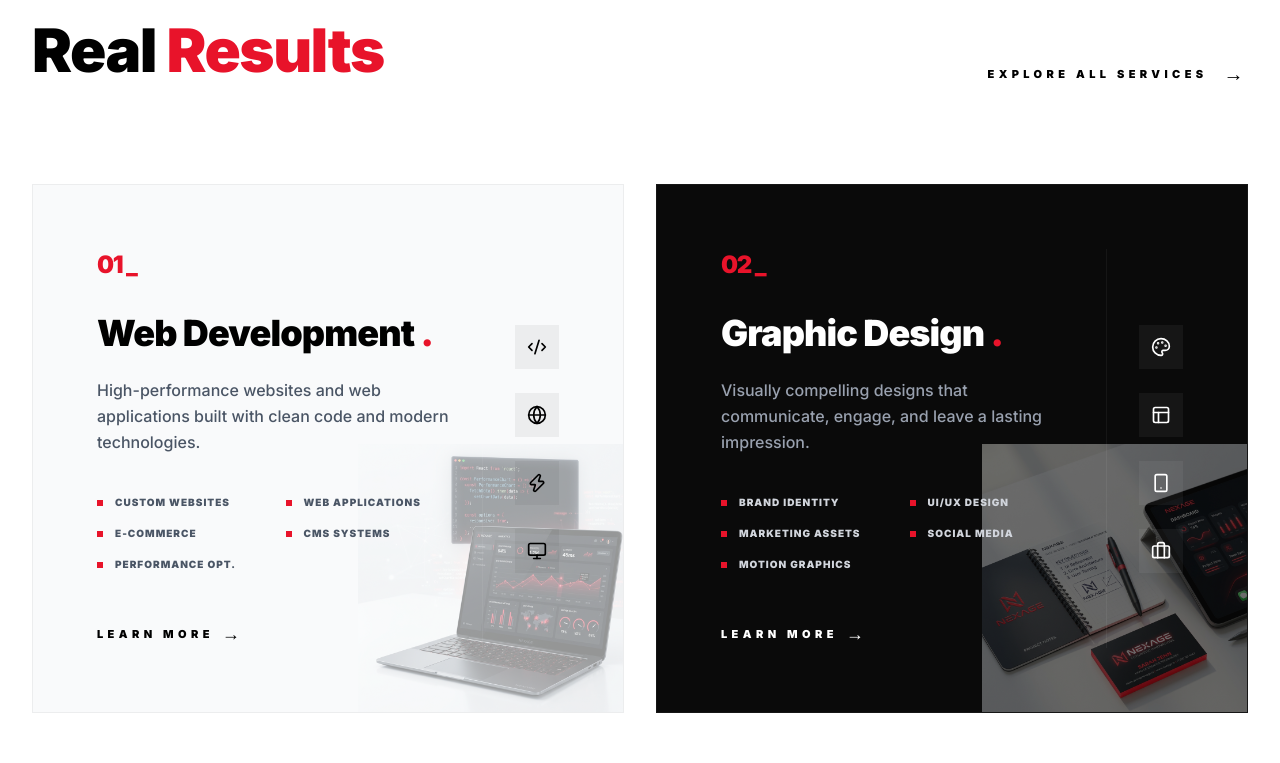
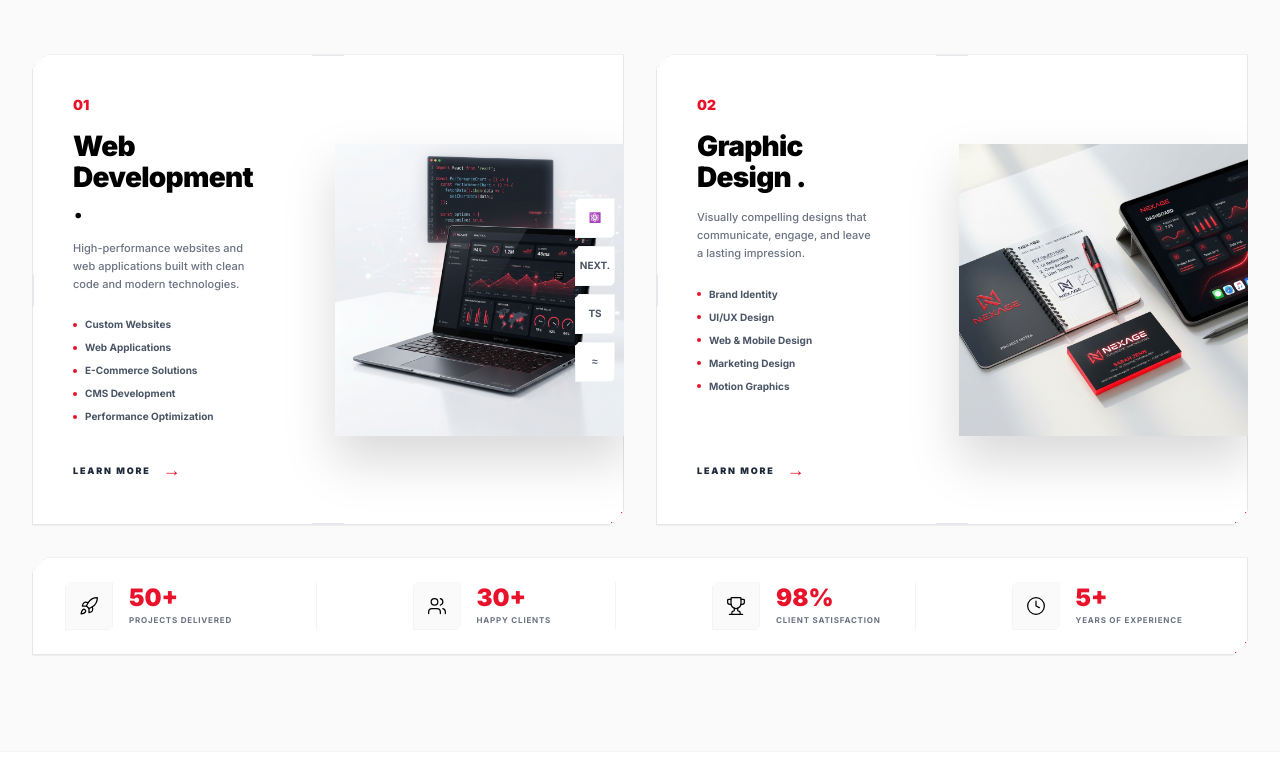
Before and after one commit to ayoub21dev/Nexage, a Next.js app: page / in a window 1280 px wide. Shown: the part 1037-1800 px from the top of the page. Built offline with nearby package versions, Linux system fonts and the light colour scheme.

Commit message:
refactor: redesign services section with updated layout, styling, and content structures

```diff
--- a/components/Services.tsx
+++ b/components/Services.tsx
@@ -3,94 +3,102 @@
 import Image from "next/image";
 import Link from "next/link";
 import { motion } from "framer-motion";
-import { Code2, Monitor, Layout, Smartphone, Palette, Briefcase, Zap, Globe } from "lucide-react";
+import { Rocket, Users, Trophy, Clock } from "lucide-react";
 
 export default function Services() {
   const services = [
     {
       id: "01",
-      title: "Web Development",
+      title: "Web\nDevelopment .",
       description: "High-performance websites and web applications built with clean code and modern technologies.",
-      bullets: ["Custom Websites", "Web Applications", "E-Commerce", "CMS Systems", "Performance Opt."],
-      icons: [Code2, Globe, Zap, Monitor],
+      bullets: ["Custom Websites", "Web Applications", "E-Commerce Solutions", "CMS Development", "Performance Optimization"],
       image: "/service_web_dev.png",
-      dark: false,
     },
     {
       id: "02",
-      title: "Graphic Design",
+      title: "Graphic\nDesign .",
       description: "Visually compelling designs that communicate, engage, and leave a lasting impression.",
-      bullets: ["Brand Identity", "UI/UX Design", "Marketing Assets", "Social Media", "Motion Graphics"],
-      icons: [Palette, Layout, Smartphone, Briefcase],
+      bullets: ["Brand Identity", "UI/UX Design", "Web & Mobile Design", "Marketing Design", "Motion Graphics"],
       image: "/service_graphic_design.png",
-      dark: true,
     },
   ];
 
   return (
-    <section id="services" className="py-32 bg-white relative overflow-hidden">
-      <div className="container mx-auto px-8 relative z-10">
-        <div className="flex flex-col lg:flex-row justify-between items-start lg:items-end mb-24 gap-12">
-          <motion.div
-            initial={{ opacity: 0, y: 30 }}
-            whileInView={{ opacity: 1, y: 0 }}
-            viewport={{ once: true }}
-            className="max-w-3xl"
-          >
-            <div className="flex items-center space-x-4 mb-8">
-              <span className="text-[10px] uppercase tracking-[0.5em] text-gray-400 font-black border-l-4 border-nexage-red pl-4">
+    <section id="services" className="py-24 bg-[#FAFAFA] relative overflow-hidden">
+      {/* Background accents */}
+      <div className="absolute inset-0 z-0 pointer-events-none dot-pattern opacity-30"></div>
+
+      <div className="container mx-auto px-8 relative z-10 w-full max-w-7xl">
+
+        {/* Header Section */}
+        <div className="flex flex-col lg:flex-row justify-between items-start lg:items-center mb-16 gap-8">
+          <div className="flex-1">
+            <div className="flex items-center relative mb-6">
+              <div className="absolute top-0 left-0 w-2 h-2 border-t-[1.5px] border-l-[1.5px] border-nexage-red"></div>
+              <span className="text-[9px] sm:text-[10px] uppercase tracking-[0.2em] text-gray-800 font-bold ml-4">
                 OUR SERVICES
               </span>
             </div>
-            <h2 className="text-4xl md:text-5xl lg:text-6xl font-black leading-tight tracking-tight">
+            <h2 className="text-[32px] md:text-4xl lg:text-[42px] font-black leading-[1.1] tracking-tight text-black">
               Solutions That Drive <br />
               Real <span className="text-nexage-red">Results</span>
             </h2>
-          </motion.div>
-          <motion.div
-            initial={{ opacity: 0, x: 30 }}
-            whileInView={{ opacity: 1, x: 0 }}
-            viewport={{ once: true }}
-          >
+          </div>
+
+          <div className="flex-1 lg:max-w-md pt-4 lg:pt-0">
+            <p className="text-gray-600 text-[13px] font-medium leading-relaxed">
+              We combine design, technology, and strategy to deliver digital solutions that are fast, scalable, and built to convert.
+            </p>
+          </div>
+
+          <div className="flex-none pt-4 lg:pt-0">
             <Link
               href="#services"
-              className="flex items-center space-x-4 text-[11px] font-black uppercase tracking-[0.4em] group hover:text-nexage-red transition-all"
+              className="inline-flex items-center space-x-4 text-[9px] font-black uppercase tracking-[0.2em] text-black border border-gray-200 bg-white px-8 py-3 transition-all hover:border-nexage-red shadow-sm hover:shadow-md"
+              style={{ clipPath: 'polygon(10px 0, 100% 0, 100% calc(100% - 10px), calc(100% - 10px) 100%, 0 100%, 0 10px)' }}
             >
               <span>Explore All Services</span>
-              <span className="text-xl group-hover:translate-x-2 transition-transform">→</span>
+              <span className="text-nexage-red text-lg">→</span>
             </Link>
-          </motion.div>
+          </div>
         </div>
 
-        <div className="grid grid-cols-1 lg:grid-cols-2 gap-8">
+        {/* Cards */}
+        <div className="grid grid-cols-1 lg:grid-cols-2 gap-8 mb-8">
           {services.map((service, idx) => (
             <motion.div
               key={service.id}
-              initial={{ opacity: 0, y: 50 }}
+              initial={{ opacity: 0, y: 30 }}
               whileInView={{ opacity: 1, y: 0 }}
               viewport={{ once: true }}
-              transition={{ delay: idx * 0.1 }}
-              className={`relative overflow-hidden rounded-none p-10 lg:p-16 transition-all duration-500 group border ${
-                service.dark
-                  ? "bg-[#0a0a0a] text-white border-white/5"
-                  : "bg-gray-50 text-black border-black/5"
-              } hover:-translate-y-2`}
+              transition={{ delay: idx * 0.1, duration: 0.8 }}
+              className="relative bg-white border border-gray-200 p-8 lg:p-10 shadow-sm hover:shadow-xl transition-all duration-500 group"
+              style={{ clipPath: 'polygon(15px 0, 100% 0, 100% calc(100% - 15px), calc(100% - 15px) 100%, 0 100%, 0 15px)' }}
             >
-              <div className="relative z-10 flex flex-col lg:flex-row gap-8 h-full">
-                <div className="flex-1">
-                  <span className="text-2xl font-black text-nexage-red mb-8 block tracking-tighter">{service.id} _</span>
-                  <h3 className="text-3xl lg:text-4xl font-black mb-6 tracking-tight">
-                    {service.title} <span className="text-nexage-red">.</span>
+              {/* Corner Red Accents */}
+              <div className="absolute top-0 left-0 w-3 h-3 border-t-[2px] border-l-[2px] border-nexage-red"></div>
+              <div className="absolute bottom-0 right-0 w-3 h-3 border-b-[2px] border-r-[2px] border-nexage-red"></div>
+              <div className="absolute top-1/2 left-0 w-[1px] h-8 bg-gray-200 -translate-y-1/2"></div>
+              <div className="absolute top-1/2 right-0 w-[1px] h-8 bg-gray-200 -translate-y-1/2"></div>
+              <div className="absolute top-0 left-1/2 w-8 h-[1px] bg-gray-200 -translate-x-1/2"></div>
+              <div className="absolute bottom-0 left-1/2 w-8 h-[1px] bg-gray-200 -translate-x-1/2"></div>
+
+              <div className="flex flex-col sm:flex-row gap-6 h-full">
+                {/* Left Side: Text */}
+                <div className="flex-[0.8] flex flex-col items-start z-10">
+                  <span className="text-nexage-red font-black text-sm mb-4 block">{service.id}</span>
+                  <h3 className="text-2xl lg:text-[28px] font-black mb-4 tracking-tight text-black whitespace-pre-line leading-[1.1]">
+                    {service.title}
                   </h3>
-                  <p className={`text-base mb-10 max-w-sm font-medium leading-relaxed ${service.dark ? "text-gray-400" : "text-gray-600"}`}>
+                  <p className="text-[11px] text-gray-500 mb-6 font-medium leading-relaxed max-w-[90%]">
                     {service.description}
                   </p>
 
-                  <div className="grid grid-cols-1 sm:grid-cols-2 gap-y-4 gap-x-6 mb-12">
+                  <div className="flex flex-col space-y-2 mb-8">
                     {service.bullets.map((bullet) => (
-                      <div key={bullet} className="flex items-center space-x-3">
-                        <div className="w-1.5 h-1.5 bg-nexage-red rounded-none"></div>
-                        <span className={`text-[10px] font-black uppercase tracking-widest ${service.dark ? "text-gray-300" : "text-gray-600"}`}>
+                      <div key={bullet} className="flex items-center space-x-2">
+                        <div className="w-1 h-1 bg-nexage-red rounded-full flex-shrink-0"></div>
+                        <span className="text-[10px] font-bold text-gray-600">
                           {bullet}
                         </span>
                       </div>
@@ -99,35 +107,99 @@ export default function Services() {
 
                   <Link
                     href="#"
-                    className="text-[11px] font-black uppercase tracking-[0.4em] hover:text-nexage-red transition-all inline-flex items-center group/link"
+                    className="mt-auto text-[9px] font-black uppercase tracking-[0.2em] text-gray-800 hover:text-nexage-red transition-all inline-flex items-center group/link"
                   >
                     <span>Learn More</span>
-                    <span className="ml-2 text-lg group-hover:translate-x-1 transition-transform">→</span>
+                    <span className="ml-3 text-nexage-red text-lg group-hover/link:translate-x-1 transition-transform">→</span>
                   </Link>
                 </div>
 
-                <div className="hidden sm:flex flex-col justify-center space-y-6 pl-8 border-l border-white/5">
-                   {service.icons.map((Icon, i) => (
-                     <div key={i} className={`p-3 ${service.dark ? "bg-white/5" : "bg-black/5"} hover:bg-nexage-red transition-all group/icon cursor-default`}>
-                        <Icon className={`w-5 h-5 transition-colors ${service.dark ? "text-white" : "text-black"} group-hover/icon:text-white`} />
-                     </div>
-                   ))}
+                {/* Right Side: Image */}
+                <div className="flex-[1.2] relative flex justify-end items-center pointer-events-none mt-8 sm:mt-0">
+                  <div className="relative w-[130%] -right-[15%]">
+                    <Image
+                      src={service.image}
+                      alt={service.title.replace('\n', ' ')}
+                      width={600}
+                      height={450}
+                      className="object-contain w-full h-auto drop-shadow-2xl group-hover:scale-105 transition-transform duration-700"
+                    />
+                  </div>
+
+                  {/* Icons Stack for Web Dev */}
+                  {service.id === "01" && (
+                    <div className="absolute right-0 top-1/2 -translate-y-1/2 flex flex-col space-y-2 translate-x-4 lg:translate-x-8">
+                      {['⚛️', 'NEXT.', 'TS', '≈'].map((icon, i) => (
+                        <div key={i} className="w-8 h-8 lg:w-10 lg:h-10 bg-white border border-gray-100 shadow-md flex items-center justify-center text-[8px] lg:text-[10px] font-bold text-gray-600" style={{ clipPath: 'polygon(4px 0, 100% 0, 100% calc(100% - 4px), calc(100% - 4px) 100%, 0 100%, 0 4px)' }}>
+                          {icon}
+                        </div>
+                      ))}
+                    </div>
+                  )}
                 </div>
-              </div>
-
-              {/* Mockup Image Overlay */}
-              <div className="absolute right-[-5%] bottom-[-5%] w-[50%] opacity-10 lg:opacity-40 transition-all duration-700 group-hover:scale-105 pointer-events-none">
-                <Image
-                  src={service.image}
-                  alt={service.title}
-                  width={500}
-                  height={400}
-                  className="object-contain"
-                />
               </div>
             </motion.div>
           ))}
         </div>
+
+        {/* Stats Section */}
+        <motion.div
+          initial={{ opacity: 0, y: 20 }}
+          whileInView={{ opacity: 1, y: 0 }}
+          viewport={{ once: true }}
+          transition={{ duration: 0.8 }}
+          className="relative bg-white border border-gray-200 py-6 px-4 sm:px-8 shadow-sm"
+          style={{ clipPath: 'polygon(15px 0, 100% 0, 100% calc(100% - 15px), calc(100% - 15px) 100%, 0 100%, 0 15px)' }}
+        >
+           {/* Corner Red Accents */}
+           <div className="absolute top-0 left-0 w-3 h-3 border-t-[2px] border-l-[2px] border-nexage-red"></div>
+           <div className="absolute bottom-0 right-0 w-3 h-3 border-b-[2px] border-r-[2px] border-nexage-red"></div>
+
+          <div className="grid grid-cols-2 md:grid-cols-4 gap-6 lg:gap-12 divide-x divide-gray-100">
+
+            <div className="flex items-center space-x-3 lg:space-x-4 pl-0">
+              <div className="w-10 h-10 lg:w-12 lg:h-12 bg-[#FAFAFA] flex items-center justify-center border border-gray-100 text-black flex-shrink-0" style={{ clipPath: 'polygon(4px 0, 100% 0, 100% calc(100% - 4px), calc(100% - 4px) 100%, 0 100%, 0 4px)' }}>
+                <Rocket className="w-4 h-4 lg:w-5 lg:h-5" strokeWidth={1.5} />
+              </div>
+              <div className="flex flex-col">
+                <div className="text-xl lg:text-2xl font-black text-nexage-red leading-none mb-1">50+</div>
+                <div className="text-[7px] lg:text-[8px] uppercase tracking-widest text-gray-500 font-bold">Projects Delivered</div>
+              </div>
+            </div>
+
+            <div className="flex items-center space-x-3 lg:space-x-4 pl-6 lg:pl-12">
+              <div className="w-10 h-10 lg:w-12 lg:h-12 bg-[#FAFAFA] flex items-center justify-center border border-gray-100 text-black flex-shrink-0" style={{ clipPath: 'polygon(4px 0, 100% 0, 100% calc(100% - 4px), calc(100% - 4px) 100%, 0 100%, 0 4px)' }}>
+                <Users className="w-4 h-4 lg:w-5 lg:h-5" strokeWidth={1.5} />
+              </div>
+              <div className="flex flex-col">
+                <div className="text-xl lg:text-2xl font-black text-nexage-red leading-none mb-1">30+</div>
+                <div className="text-[7px] lg:text-[8px] uppercase tracking-widest text-gray-500 font-bold">Happy Clients</div>
+              </div>
+            </div>
+
+            <div className="flex items-center space-x-3 lg:space-x-4 pl-6 lg:pl-12">
+              <div className="w-10 h-10 lg:w-12 lg:h-12 bg-[#FAFAFA] flex items-center justify-center border border-gray-100 text-black flex-shrink-0" style={{ clipPath: 'polygon(4px 0, 100% 0, 100% calc(100% - 4px), calc(100% - 4px) 100%, 0 100%, 0 4px)' }}>
+                <Trophy className="w-4 h-4 lg:w-5 lg:h-5" strokeWidth={1.5} />
+              </div>
+              <div className="flex flex-col">
+                <div className="text-xl lg:text-2xl font-black text-nexage-red leading-none mb-1">98%</div>
+                <div className="text-[7px] lg:text-[8px] uppercase tracking-widest text-gray-500 font-bold">Client Satisfaction</div>
+              </div>
+            </div>
+
+            <div className="flex items-center space-x-3 lg:space-x-4 pl-6 lg:pl-12">
+              <div className="w-10 h-10 lg:w-12 lg:h-12 bg-[#FAFAFA] flex items-center justify-center border border-gray-100 text-black flex-shrink-0" style={{ clipPath: 'polygon(4px 0, 100% 0, 100% calc(100% - 4px), calc(100% - 4px) 100%, 0 100%, 0 4px)' }}>
+                <Clock className="w-4 h-4 lg:w-5 lg:h-5" strokeWidth={1.5} />
+              </div>
+              <div className="flex flex-col">
+                <div className="text-xl lg:text-2xl font-black text-nexage-red leading-none mb-1">5+</div>
+                <div className="text-[7px] lg:text-[8px] uppercase tracking-widest text-gray-500 font-bold">Years of Experience</div>
+              </div>
+            </div>
+
+          </div>
+        </motion.div>
+
       </div>
     </section>
   );
```
